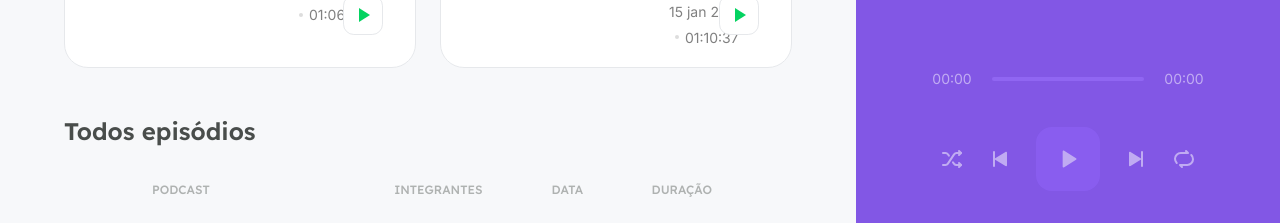
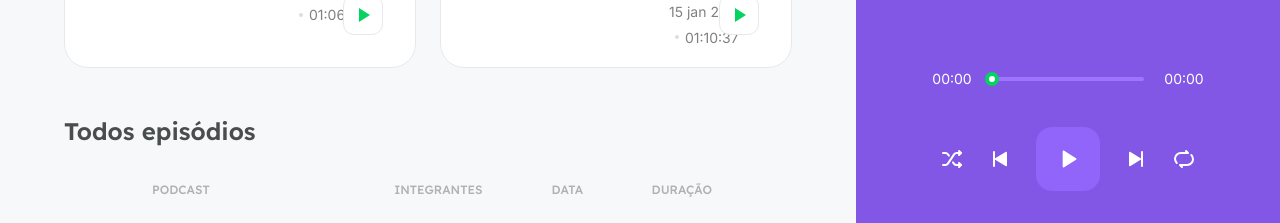
Before and after one commit to edmilson-dk/podcastr, a Next.js app: page / in a window 1280 px wide. Both pictures are taken after a click on the button 363 px from the left and 575 px from the top of the page. Shown: the part 561-784 px from the top of the page. Built offline with nearby package versions, Linux system fonts and the light colour scheme; data requests are answered from the project's data file.

Commit message:
feat: added slider component

```diff
--- a/src/components/Player/index.tsx
+++ b/src/components/Player/index.tsx
@@ -1,5 +1,8 @@
 import Image from "next/image";
 import { useContext } from "react";
+import Slider from "rc-slider";
+import "rc-slider/assets/index.css";
+
 import { PlayerContext } from "../../contexts/PlayerContext";
 import styles from "./styles.module.scss";
 
@@ -33,11 +36,21 @@ export function Player() {
         )
       }
 
-      <footer className={styles.empty}>
+      <footer className={!episode && styles.empty}>
         <div className={styles.progress}>
           <span>00:00</span>
           <div className={styles.slider}>
-            <div className={styles.emptySlider}></div>
+            {
+              episode ? (
+                <Slider
+                  trackStyle={{ backgroundColor: "#04d361"}}
+                  handleStyle={{ borderColor: "#04d361", borderWidth: 4 }}
+                  railStyle={{ backgroundColor: "#9f75ff"}}
+                />
+              ) : (
+                <div className={styles.emptySlider}></div>
+              )
+            }
           </div>
           <span>00:00</span>
         </div>
```
